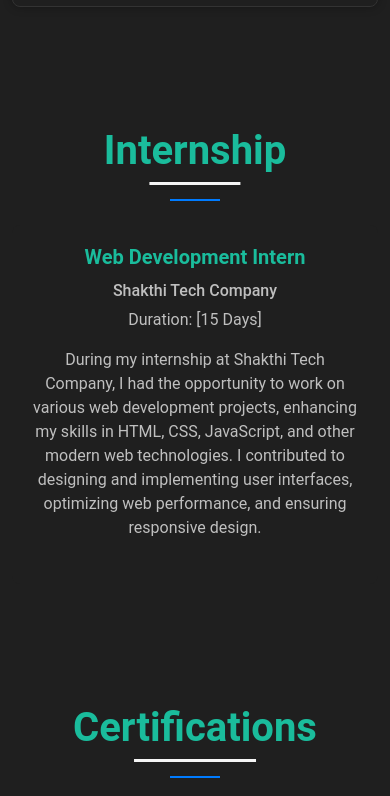
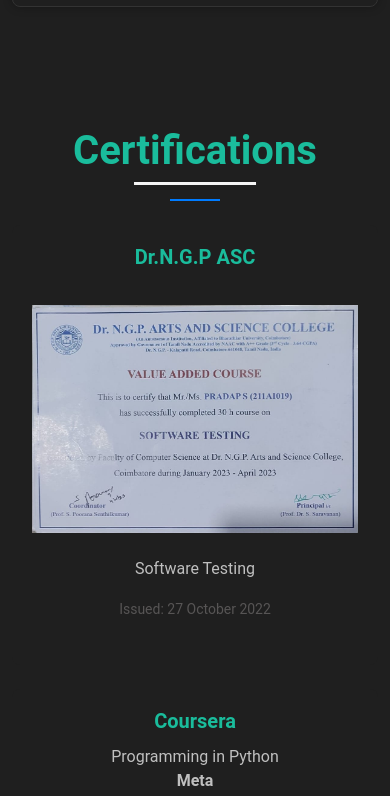
Before and after one commit to PRADAPSIVARAM/pradap_Portfolio, a plain HTML site: page index.html in a window 390 px wide. Shown: the part 3828-4624 px from the top of the page. Drawn offline with nearby package versions, Linux system fonts and the light colour scheme.

Commit message:
delete internship section

```diff
--- a/index.html
+++ b/index.html
@@ -32,9 +32,6 @@
                     </li>
                     <li class="nav-item">
                         <a class="nav-link" href="#skills">Skills</a>
-                    </li>
-                    <li class="nav-item">
-                        <a class="nav-link" href="#intership">Internship</a>
                     </li>
                     <li class="nav-item">
                         <a class="nav-link" href="#certifications">Certifications</a>
@@ -231,42 +228,6 @@
             </div>
         </div>
     </section>
-    <!-- Internship Section -->
-    <section id="intership" class="py-5">
-        <div class="container">
-            <div class="row justify-content-center">
-                <div class="col-lg-8">
-                    <div class="section-content text-center">
-                        <h2 class="section-heading mb-4">Internship</h2>
-                        <div class="section-heading-line mb-4"></div>
-                        <div class="row">
-                            <div class="col-lg-12 mb-4">
-                                <div class="card h-100">
-                                    <div class="card-body d-flex flex-column">
-                                        <h3 class="card-title">
-                                            Web Development Intern
-                                        </h3>
-                                        <h4 class="card-text">
-                                            Shakthi Tech Company
-                                        </h4>
-                                        <p class="card-text">Duration: [15 Days]</p>
-                                        <p class="card-text">
-                                            During my internship at Shakthi Tech Company, I had the opportunity to work
-                                            on various web development projects, enhancing my skills in HTML, CSS,
-                                            JavaScript, and other modern web technologies. I contributed to designing
-                                            and implementing user interfaces, optimizing web performance, and ensuring
-                                            responsive design.
-                                        </p>
-                                    </div>
-                                </div>
-                            </div>
-                        </div>
-                    </div>
-                </div>
-            </div>
-        </div>
-    </section>
-
 
     <!-- Certifications Section -->
     <section id="certifications" class="py-5">
@@ -296,7 +257,7 @@
                                     </div>
                                 </div>
                             </div>
-                            <div class="col-12 col-md-6 col-lg-4 mb-4">
+                            <!-- <div class="col-12 col-md-6 col-lg-4 mb-4">
                                 <div class="card certification-card h-100">`
                                     <div class="card-body d-flex flex-column">
                                         <h5 class="card-title">Infosys</h5>
@@ -314,7 +275,7 @@
                                         </p>
                                     </div>
                                 </div>
-                            </div>
+                            </div> -->
                             <!-- <div class="col-12 col-md-6 col-lg-4 mb-4">
                                 <div class="card certification-card h-100">
                                     <div class="card-body d-flex flex-column">
@@ -479,14 +440,14 @@
                                         <div>LeetCode</div>
                                     </a>
                                 </div>
-                                <div class="col-md-2 col-sm-6 mb-4">
+                                <!-- <div class="col-md-2 col-sm-6 mb-4">
                                     <a href="https://www.geeksforgeeks.org/user/pradapsivaram/" target="_blank"
                                         rel="noopener noreferrer" class="profile-link">
                                         <img src="./images/icons8-geeksforgeeks-48.png" alt="GeeksforGeeks"
                                             class="profile-icon mb-2" />
                                         <div>GeeksforGeeks</div>
                                     </a>
-                                </div>
+                                </div> -->
                                 <!-- Add more profiles here if needed -->
                             </div>
                         </div>
```
